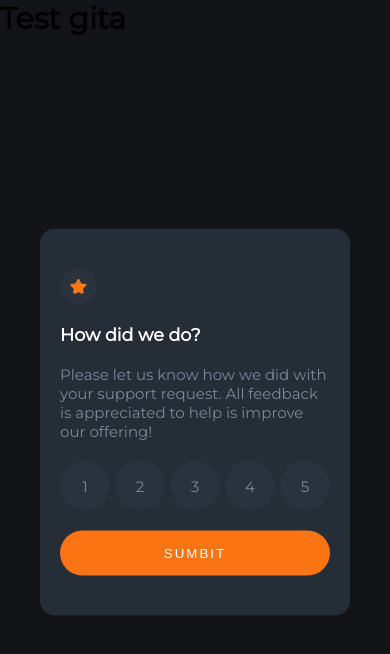
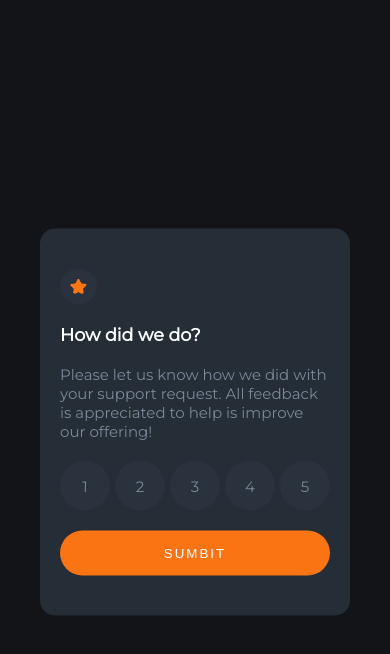
Before and after one commit to jmwojcikowski/interactive-rating-component-main, a React (Create React App) app: page / in a window 390 px wide. Shown: the top 654 px of the page. Built offline with nearby package versions, Linux system fonts and the light colour scheme; a web font is replaced by a local one.

Commit message:
Wich Stackoverflow i create BrowserRouter and install react-router-dom. I make <link> in Test.jsx and rebuilds witch <BrowserRouter> App.jsx also create mobile thankYouState when u click button, just need add some css and value on <li>.

```diff
--- a/package.json
+++ b/package.json
@@ -8,6 +8,7 @@
     "@testing-library/user-event": "^13.5.0",
     "react": "^18.2.0",
     "react-dom": "^18.2.0",
+    "react-router-dom": "^6.9.0",
     "react-scripts": "5.0.1",
     "web-vitals": "^2.1.4"
   },
--- a/src/components/App.jsx
+++ b/src/components/App.jsx
@@ -1,11 +1,21 @@
 import React from "react";
+// import { render } from "react-dom";
+import {
+  BrowserRouter,
+  Routes,
+  Route
+} from "react-router-dom";
 import Test from "./Test";
+import ThankYou from "./ThankYou";
+
 function App() {
-    return ( <div>
-     <Test />
-     <h1>Test gita</h1>
-     </div>
-    );
-  }
+    return (
+      <BrowserRouter>
+    <Routes>
+     <Route path="/" element={<Test />}/>
+     <Route path="/ThankYou" element={<ThankYou />}/>
+    </Routes>
+    </BrowserRouter>
+    );}
 
   export default App;
--- a/src/components/Test.jsx
+++ b/src/components/Test.jsx
@@ -1,6 +1,7 @@
 import React from "react";
+import { Link } from 'react-router-dom';
 import Star from "../images/icon-star.svg";
-
+import ThankYou from "./ThankYou.jsx"
 
 function Test() {
 
@@ -23,10 +24,14 @@ function Test() {
       <li class="BorderCircle">5</li>
     </ul>
 
-    <button  type="submit">SUMBIT </button>
+    <Link to="/ThankYou">
+      <button  type="submit"> SUMBIT </button>
+    </Link>
     </div>
    </div>
    </div>
+
+
   );
 }
 
```
Also changed, not shown: 1 other file (tests, documents, lock files or other folders).
